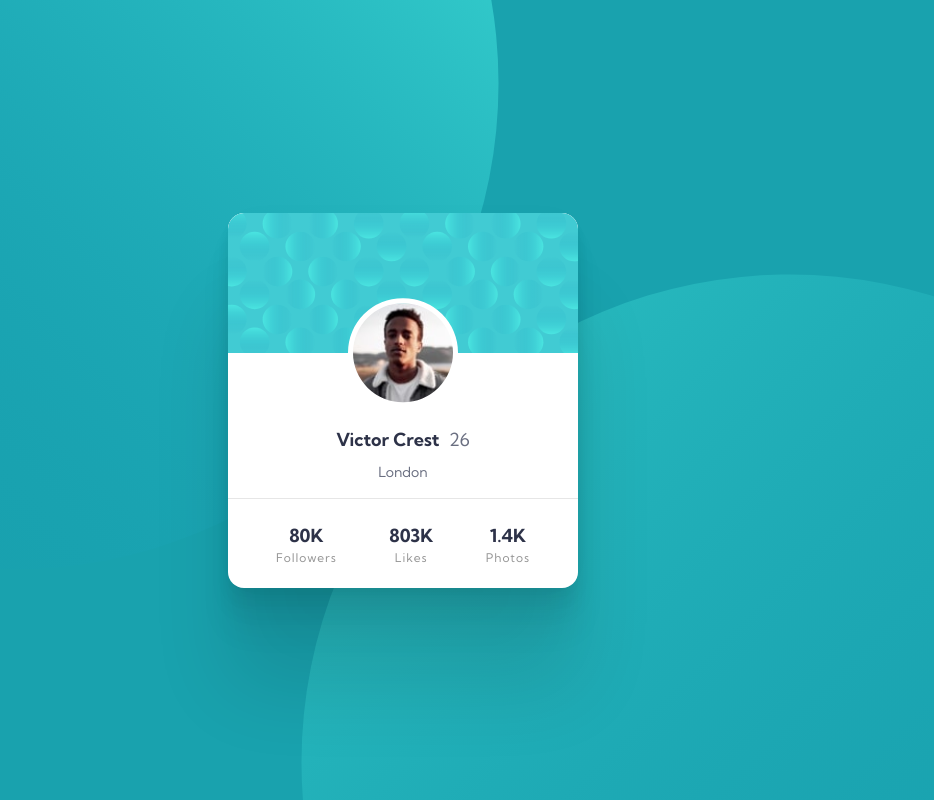
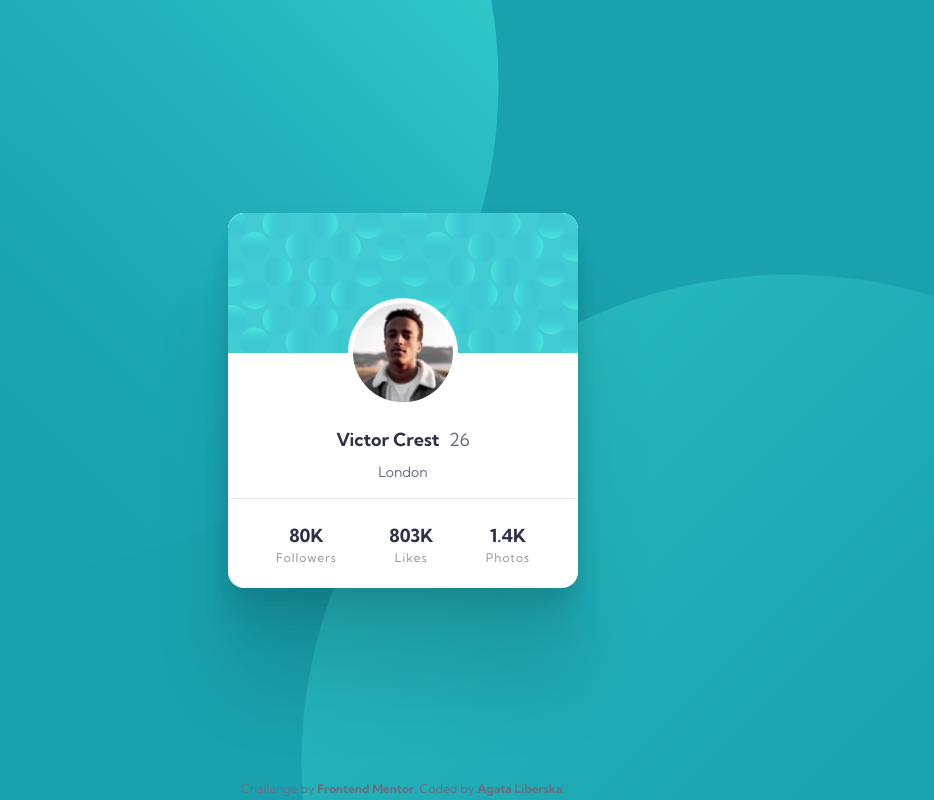
Before and after one commit to AgataLiberska/profile-card-component-FM, a plain HTML site: page index.html in a window 1280 px wide. Shown: the whole page, without its empty margins (237-1171 px from the left). Drawn offline with Linux system fonts and the light colour scheme.

Commit message:
HTML/Styling: added and styled attribution

```diff
--- a/index.html
+++ b/index.html
@@ -11,7 +11,7 @@
   <link href="https://fonts.googleapis.com/css2?family=Kumbh+Sans:wght@400;700&display=swap" rel="stylesheet">
 
   <link rel="stylesheet" href="css/styles.css">
-  <!-- Feel free to remove these styles or customise in your own stylesheet 👍 -->
+
 
 </head>
 <body>
@@ -50,11 +50,14 @@
         </div>
       </div>
     </div>
+    <div class="attribution">
+      <span>
+        Challenge by <a href="https://www.frontendmentor.io?ref=challenge" target="_blank">Frontend Mentor</a>.
+        Coded by <a href="https://github.com/agataliberska" target="_blank">Agata Liberska</a>.
+      </span>
+    </div>
   </div>
 
-  <!-- <div class="attribution">
-    Challenge by <a href="https://www.frontendmentor.io?ref=challenge" target="_blank">Frontend Mentor</a>.
-    Coded by <a href="#">Your Name Here</a>.
-  </div> -->
+
 </body>
 </html>
--- a/scss/_background.scss
+++ b/scss/_background.scss
@@ -1,4 +1,5 @@
 .container {
+    position: relative;
     height: 100%;
     width: 100%;
     position: relative;
--- a/scss/_globals.scss
+++ b/scss/_globals.scss
@@ -36,3 +36,29 @@ body {
         align-items: center;
     }
 }
+
+//attribution
+.attribution {
+    position: absolute;
+    bottom: 0.25rem;
+    z-index: 5;
+
+    span {
+        font-size: $fontSmall;
+        color: $darkGrayishBlue;
+
+        a, a:hover, a:active, a:visited {
+            color: $darkGrayishBlue;
+            text-decoration: none;
+            font-weight: 700;
+            transition: all 200ms ease-in-out;
+        }
+
+        a:hover {
+            font-size: $fontMedium;
+        }
+    }
+
+
+
+}
```
Also changed, not shown: css/styles.css, 1 other file.
